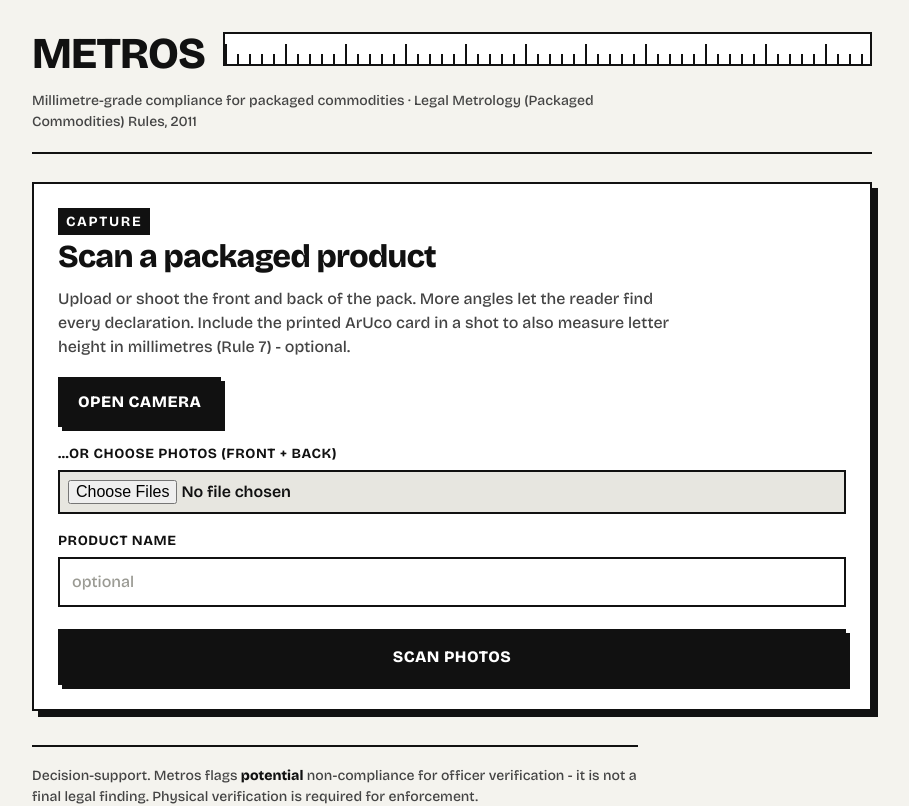
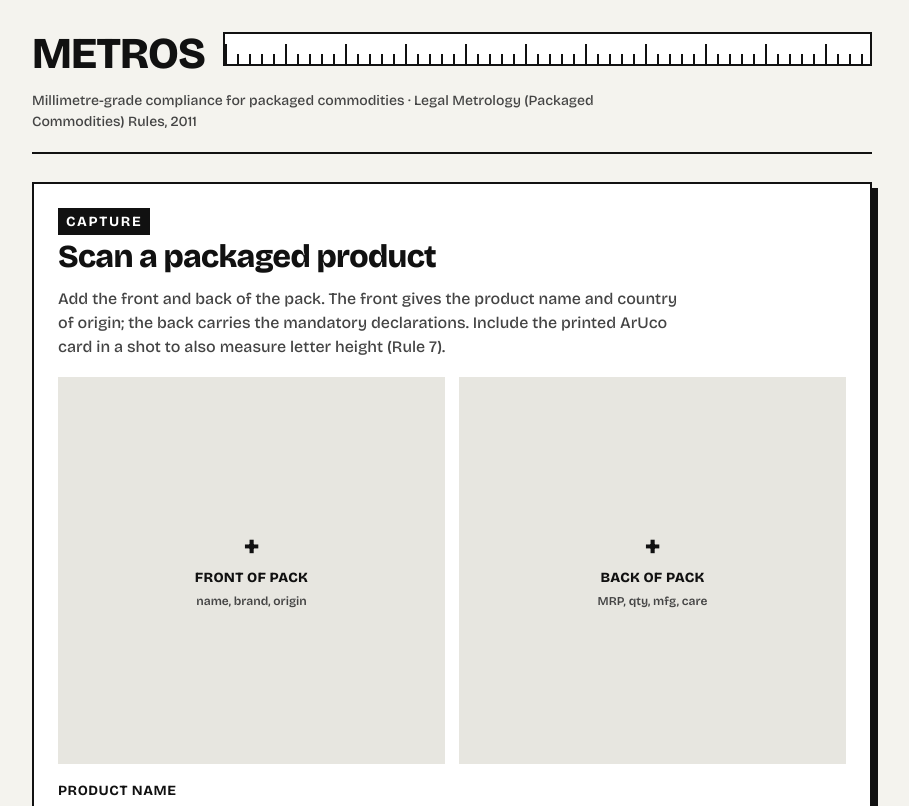
Before and after one commit to mugiwaraluffy56/sih-26, a React (Vite) app in the folder frontend/: page / in a window 1280 px wide. Shown: the top 806 px of the page, without its empty margins (188-1097 px from the left). Built offline with nearby package versions, Linux system fonts and the light colour scheme.

Commit message:
require front and back photos, redesign report as clean stacked cards
Signed-off-by: mugiwaraluffy56 <myakampuneeth@gmail.com>

```diff
--- a/frontend/src/App.jsx
+++ b/frontend/src/App.jsx
@@ -1,37 +1,50 @@
 import React, { useState } from "react";
 import { scan } from "./api.js";
 import ReportView from "./ReportView.jsx";
-import CameraCapture from "./CameraCapture.jsx";
+
+function ImageSlot({ label, hint, shot, onPick, onClear }) {
+  const inputId = `slot-${label.replace(/\s+/g, "-").toLowerCase()}`;
+  return (
+    <div className="slot">
+      <input id={inputId} type="file" accept="image/*" capture="environment"
+        hidden onChange={(e) => onPick(e.target.files[0] || null)} />
+      {shot ? (
+        <figure className="slot-fill">
+          <img src={shot.url} alt={label} />
+          <button type="button" className="shot-x" onClick={onClear}
+            aria-label={`Remove ${label}`}>×</button>
+        </figure>
+      ) : (
+        <label htmlFor={inputId} className="slot-empty">
+          <span className="slot-plus">+</span>
+          <span className="slot-label">{label}</span>
+          <span className="slot-hint">{hint}</span>
+        </label>
+      )}
+    </div>
+  );
+}
 
 function ScanForm({ onReport }) {
-  const [shots, setShots] = useState([]); // [{file, url}]
+  const [front, setFront] = useState(null); // {file,url}
+  const [back, setBack] = useState(null);
   const [productName, setProductName] = useState("");
   const [busy, setBusy] = useState(false);
   const [err, setErr] = useState("");
 
-  function addFiles(fileList) {
-    const arr = Array.from(fileList || []).filter(Boolean);
-    if (!arr.length) return;
+  function setSlot(setter, prev, f) {
     setErr("");
-    setShots((prev) => [...prev, ...arr.map((f) => ({ file: f, url: URL.createObjectURL(f) }))]);
-  }
-
-  function removeShot(i) {
-    setShots((prev) => {
-      const next = [...prev];
-      const [gone] = next.splice(i, 1);
-      if (gone) URL.revokeObjectURL(gone.url);
-      return next;
-    });
+    if (prev) URL.revokeObjectURL(prev.url);
+    setter(f ? { file: f, url: URL.createObjectURL(f) } : null);
   }
 
   async function submit(e) {
     e.preventDefault();
-    if (!shots.length) return setErr("Add at least one product photo (front and back work best).");
+    if (!front || !back) return setErr("Add both the front and back photos of the pack.");
     setBusy(true);
     setErr("");
     try {
-      onReport(await scan({ files: shots.map((s) => s.file), productName }));
+      onReport(await scan({ files: [front.file, back.file], productName }));
     } catch (e2) {
       setErr(String(e2.message || e2));
     } finally {
@@ -45,30 +58,20 @@ function ScanForm({ onReport }) {
         <span className="eyebrow">Capture</span>
         <h2>Scan a packaged product</h2>
         <p className="lede">
-          Upload or shoot the front and back of the pack. More angles let the
-          reader find every declaration. Include the printed ArUco card in a shot
-          to also measure letter height in millimetres (Rule 7) - optional.
+          Add the front and back of the pack. The front gives the product name and
+          country of origin; the back carries the mandatory declarations. Include
+          the printed ArUco card in a shot to also measure letter height (Rule 7).
         </p>
       </div>
 
-      <CameraCapture onCapture={(f) => addFiles([f])} />
-      <label className="field file">
-        <span>…or choose photos (front + back)</span>
-        <input type="file" accept="image/*" capture="environment" multiple
-          onChange={(e) => addFiles(e.target.files)} />
-      </label>
-
-      {shots.length > 0 && (
-        <div className="shots">
-          {shots.map((s, i) => (
-            <figure className="shot" key={s.url}>
-              <img src={s.url} alt={`Photo ${i + 1}`} />
-              <button type="button" className="shot-x" onClick={() => removeShot(i)}
-                aria-label={`Remove photo ${i + 1}`}>×</button>
-            </figure>
-          ))}
-        </div>
-      )}
+      <div className="slots">
+        <ImageSlot label="Front of pack" hint="name, brand, origin"
+          shot={front} onPick={(f) => setSlot(setFront, front, f)}
+          onClear={() => setSlot(setFront, front, null)} />
+        <ImageSlot label="Back of pack" hint="MRP, qty, mfg, care"
+          shot={back} onPick={(f) => setSlot(setBack, back, f)}
+          onClear={() => setSlot(setBack, back, null)} />
+      </div>
 
       <label className="field">
         <span>Product name</span>
@@ -77,7 +80,7 @@ function ScanForm({ onReport }) {
       </label>
 
       <button className="cta" type="submit" disabled={busy}>
-        {busy ? "Analysing…" : `Scan ${shots.length || ""} photo${shots.length === 1 ? "" : "s"}`.trim()}
+        {busy ? "Analysing…" : "Scan front & back"}
       </button>
       {err && <p className="err" role="alert">{err}</p>}
     </form>
--- a/frontend/src/ReportView.jsx
+++ b/frontend/src/ReportView.jsx
@@ -80,21 +80,22 @@ export default function ReportView({ report }) {
       </div>
 
       <h3 className="sec"><span className="sec-no mono">01</span> Declarations · Rule 6</h3>
-      <div className="tblwrap">
-        <table className="tbl">
-          <thead><tr><th>Declaration</th><th>Clause</th><th>Extracted</th><th>Status</th></tr></thead>
-          <tbody>
-            {report.declarations.map((d) => (
-              <tr key={d.id}>
-                <td>{d.label}</td>
-                <td className="mono nowrap">{d.clause_ref.clause}</td>
-                <td className="muted">{d.extracted || "-"}</td>
-                <td><Pill status={d.status} /></td>
-              </tr>
-            ))}
-          </tbody>
-        </table>
-      </div>
+      <ul className="declist">
+        {report.declarations.map((d) => (
+          <li className="decl" key={d.id}>
+            <div className="decl-main">
+              <span className="decl-label">{d.label}</span>
+              <span className="decl-clause mono">{d.clause_ref.clause}</span>
+            </div>
+            <div className="decl-value">
+              {d.extracted
+                ? <span className="decl-text">{d.extracted}</span>
+                : <span className="decl-text muted">not found on pack</span>}
+            </div>
+            <Pill status={d.status} />
+          </li>
+        ))}
+      </ul>
 
       <h3 className="sec"><span className="sec-no mono">02</span> Letter height · Rule 7</h3>
       {fa.panel_area_cm2 && fa.table_i_band && (
--- a/frontend/src/styles.css
+++ b/frontend/src/styles.css
@@ -144,11 +144,22 @@ button { font: inherit; }
 .preview img { width: 100%; border: var(--bd) solid var(--ink); display: block; }
 .preview figcaption { font-size: var(--t-label); font-weight: 600; color: var(--sub); margin-top: 8px; }
 
-.shots { display: grid; grid-template-columns: repeat(auto-fill, minmax(110px, 1fr)); gap: 12px; margin: 16px 0 0; }
-.shot { position: relative; margin: 0; }
-.shot img { width: 100%; aspect-ratio: 1; object-fit: cover; border: var(--bd) solid var(--ink); display: block; }
+/* Front/back capture slots */
+.slots { display: grid; grid-template-columns: 1fr 1fr; gap: 14px; margin: 18px 0 4px; }
+.slot { position: relative; }
+.slot-empty {
+  display: flex; flex-direction: column; align-items: center; justify-content: center;
+  gap: 4px; aspect-ratio: 1; cursor: pointer; text-align: center; padding: 12px;
+  border: var(--bd) dashed var(--line-strong); background: var(--g1); color: var(--ink);
+}
+.slot-empty:hover { border-color: var(--ink); }
+.slot-plus { font-size: 2rem; font-weight: 800; line-height: 1; }
+.slot-label { font-weight: 800; text-transform: uppercase; font-size: var(--t-label); letter-spacing: 0.02em; }
+.slot-hint { font-size: var(--t-micro); color: var(--sub); font-weight: 600; }
+.slot-fill { margin: 0; position: relative; }
+.slot-fill img { width: 100%; aspect-ratio: 1; object-fit: cover; border: var(--bd) solid var(--ink); display: block; }
 .shot-x {
-  position: absolute; top: -8px; right: -8px; width: 26px; height: 26px; line-height: 1;
+  position: absolute; top: -8px; right: -8px; width: 28px; height: 28px; line-height: 1;
   font-size: 18px; font-weight: 800; background: var(--ink); color: var(--card);
   border: var(--bd) solid var(--card); box-shadow: 0 0 0 2px var(--ink); cursor: pointer; padding: 0;
 }
@@ -193,12 +204,20 @@ button { font: inherit; }
   padding: 3px 8px; letter-spacing: 0;
 }
 
-.tblwrap { overflow-x: auto; -webkit-overflow-scrolling: touch; }
-.tbl { width: 100%; border-collapse: collapse; font-size: var(--t-label); border: var(--bd) solid var(--ink); min-width: 460px; }
-.tbl th { text-align: left; font-size: var(--t-label); font-weight: 800; text-transform: uppercase; letter-spacing: 0.04em;
-  padding: 9px 10px; border-bottom: var(--bd) solid var(--ink); background: var(--g1); }
-.tbl td { padding: 10px; border-bottom: 1.5px solid var(--ink); vertical-align: top; font-weight: 500; }
-.tbl tr:last-child td { border-bottom: 0; }
+/* Declaration list - clean stacked cards (no table, mobile-first) */
+.declist { list-style: none; margin: 8px 0 0; padding: 0; border: var(--bd) solid var(--ink); }
+.decl {
+  display: grid; grid-template-columns: 1fr auto; grid-template-areas: "main pill" "value pill";
+  gap: 4px 12px; align-items: start; padding: 12px 14px;
+  border-bottom: 1.5px solid var(--ink);
+}
+.decl:last-child { border-bottom: 0; }
+.decl-main { grid-area: main; display: flex; flex-wrap: wrap; align-items: baseline; gap: 8px; }
+.decl-label { font-weight: 700; }
+.decl-clause { font-size: var(--t-micro); color: var(--sub); }
+.decl-value { grid-area: value; }
+.decl-text { font-size: var(--t-label); }
+.decl .pill { grid-area: pill; align-self: center; }
 .nowrap { white-space: nowrap; }
 
 .pill {
@@ -256,6 +275,10 @@ button { font: inherit; }
   .disp { align-self: flex-start; }
   .sec { font-size: var(--t-lead); }
   .fontrow { box-shadow: none; }
-  .shots { grid-template-columns: repeat(auto-fill, minmax(84px, 1fr)); }
+}
+@media (max-width: 420px) {
+  /* stack the declaration status under the text on very narrow screens */
+  .decl { grid-template-columns: 1fr; grid-template-areas: "main" "value" "pill"; }
+  .decl .pill { justify-self: start; margin-top: 2px; }
 }
 @media (prefers-reduced-motion: reduce) { * { transition: none !important; } }
```
Also changed, not shown: 2 other files (tests, documents, lock files or other folders).
